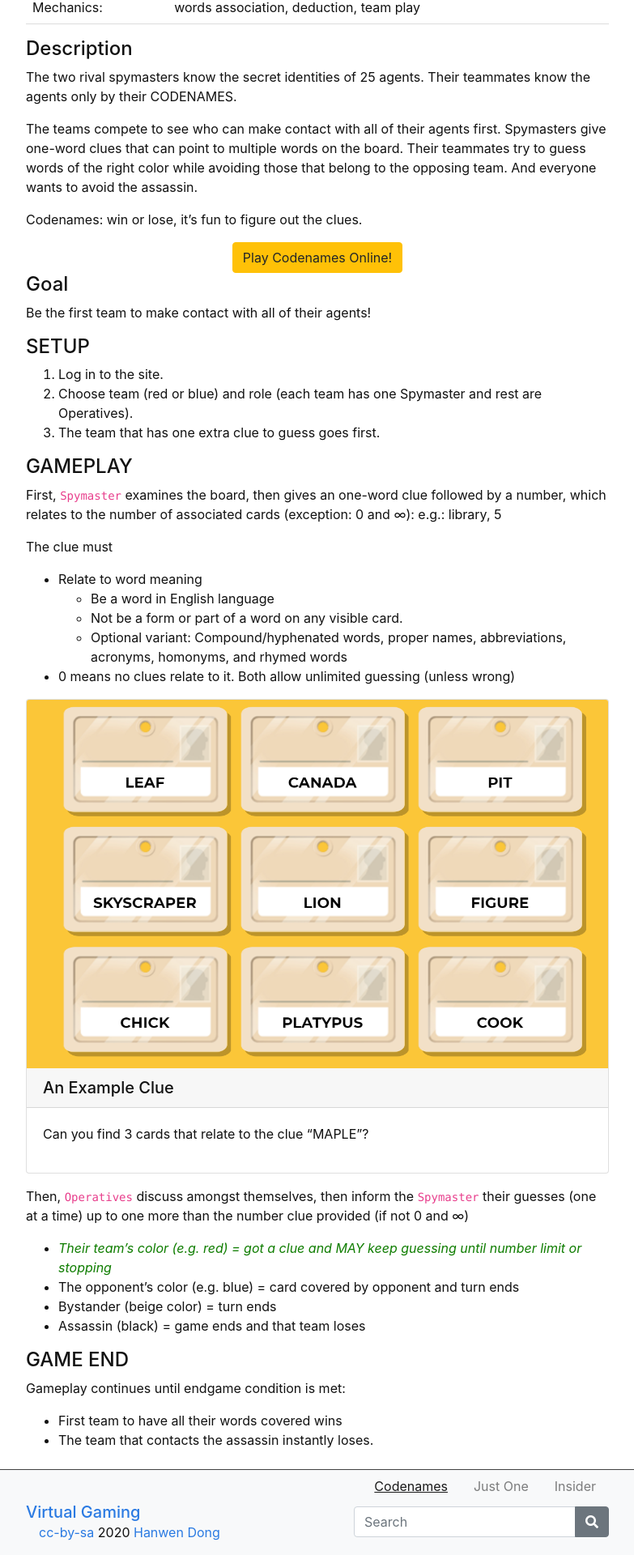
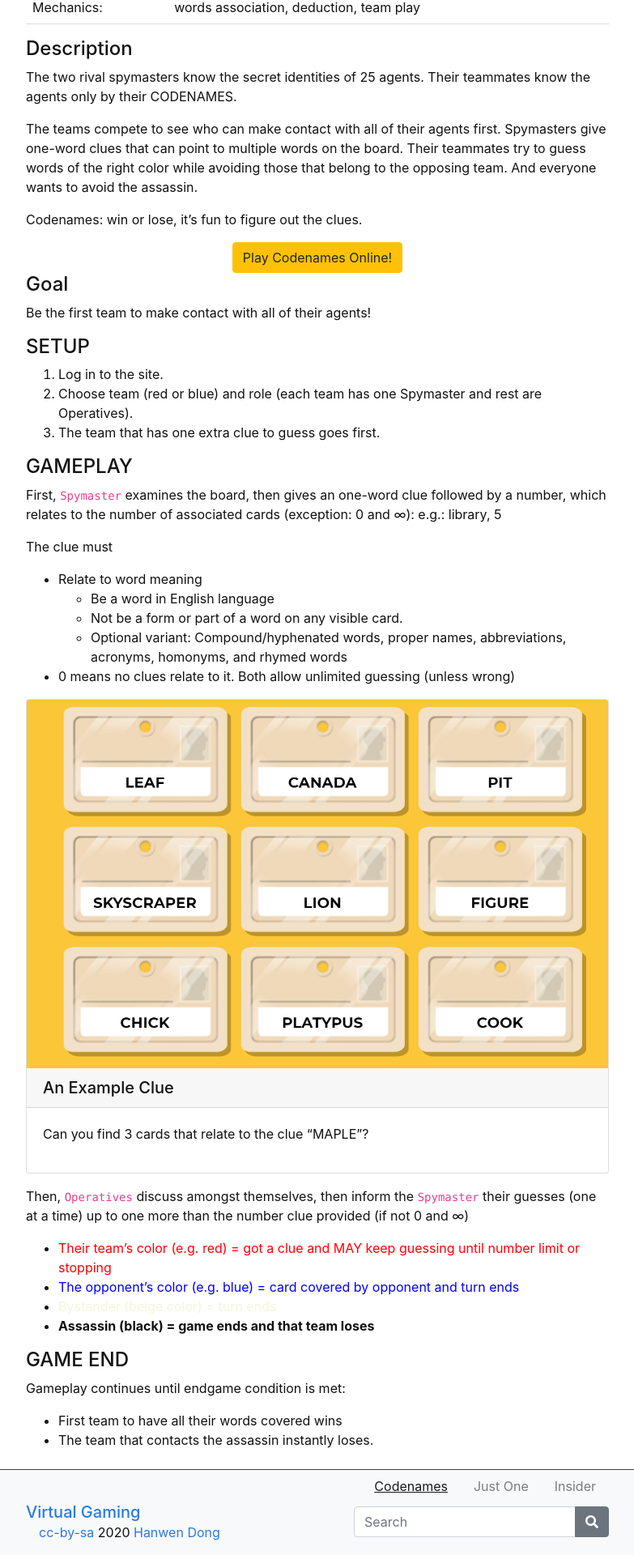
Before and after one commit to hanwendong1/VirtualGaming, a Jekyll site: the page built from content/1-Codenames.md, in a window 1280 px wide. Shown: the part 1186-3106 px from the top of the page at 81% size, without its empty margins (248-1031 px from the left). Built offline with Jekyll 4.4.1, drawn with Linux system fonts in a browser that asks for light colours.

Commit message:
Update 1-Codenames.md

```diff
--- a/content/1-Codenames.md
+++ b/content/1-Codenames.md
@@ -90,10 +90,10 @@
 {% include card.md text=text header="An Example Clue" img="Codename_Example_Clue.PNG" %}
 
 Then, `Operatives` discuss amongst themselves, then inform the `Spymaster` their guesses (one at a time) up to one more than the number clue provided (if not 0 and ∞)
-- *<span style="color:#0F7D00;">Their team’s color (e.g. red) = got a clue and MAY keep guessing until number limit or stopping </span>*
-- The opponent’s color (e.g. blue) = card covered by opponent and turn ends
-- Bystander (beige color) = turn ends
-- Assassin (black) = game ends and that team loses
+- <span style="color:#FF0000;">Their team’s color (e.g. red) = got a clue and MAY keep guessing until number limit or stopping</span>
+- <span style="color:#0000FF;">The opponent’s color (e.g. blue) = card covered by opponent and turn ends</span>
+- <span style="color:#F5F5DC;">Bystander (beige color) = turn ends</span>
+- **Assassin (black) = game ends and that team loses**
 
 #### GAME END
 Gameplay continues until endgame condition is met:
```
